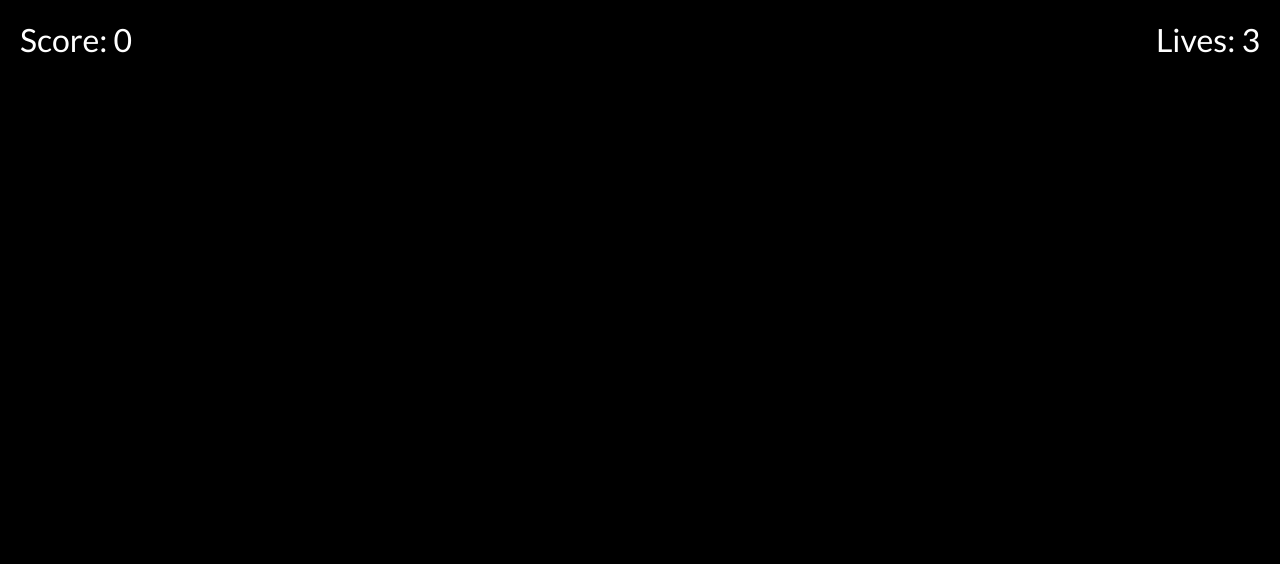
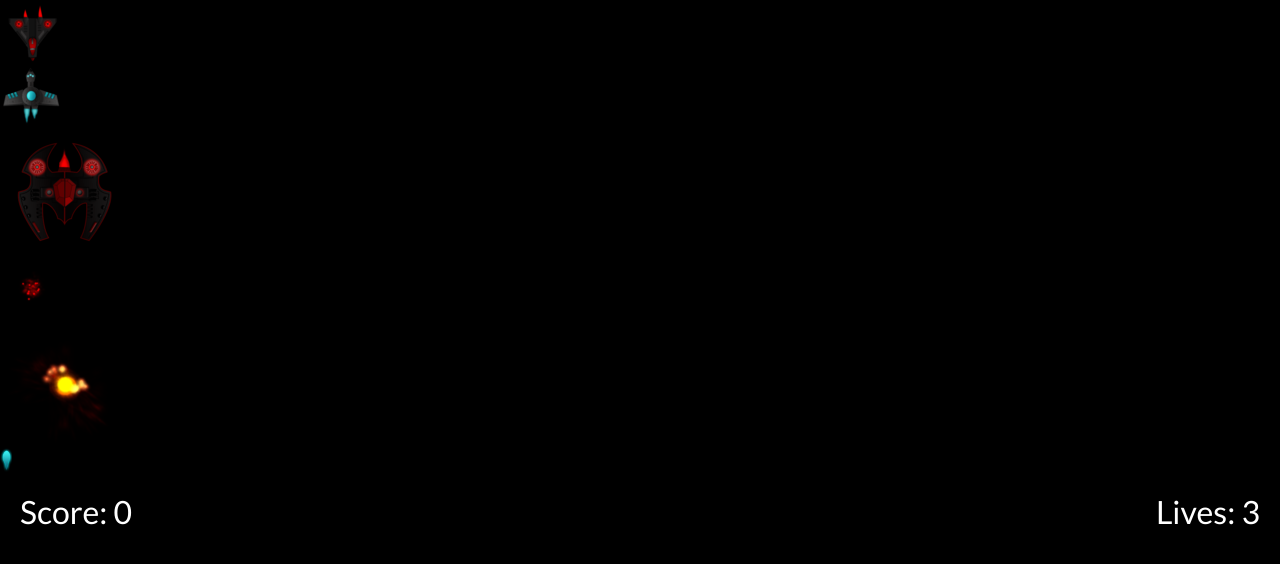
Before and after one commit to AlltiViajero/space_ship, a plain HTML site: page index.html in a window 1280 px wide. Drawn offline with Linux system fonts and the light colour scheme.

Commit message:
add object in html and style with animation move

```diff
--- a/css/style.css
+++ b/css/style.css
@@ -1,5 +1,9 @@
 :root{
     --primary-color: #09fced;
+    --size-unit: 64px;
+    --ships-animation-time: 250ms;
+    --explosions-animation-time: 600ms;
+
 }
 *,
 *::after,
@@ -63,6 +67,82 @@ body{
 .modal__button:hover{
     box-shadow: 0px 0px 20px 5px var(--primary-color);
 }
+.spaceship{
+    width: var(--size-unit);
+    height: var(--size-unit);
+    background-image: url(../images/enemy.png);
+    animation: move-8-units-X var(--ships-animation-time) steps(8) infinite;
+}
+.enemy{
+    width: var(--size-unit);
+    height: var(--size-unit);
+    background-image: url(../images/ship.png);
+    animation: move-5-units-X var(--ships-animation-time) steps(5) infinite;
+}
+.enemy--big{
+    width: calc(var(--size-unit)*2);
+    height: calc(var(--size-unit)*2);
+    background-image: url(../images/enemy-big.png);
+    animation: move-16-units-X var(--ships-animation-time) steps(8) infinite;
+}
+.explosion{
+    width: var(--size-unit);
+    height: var(--size-unit);
+    background-image: url(../images/explosion.png);
+    animation: move-17-units-X var(--explosions-animation-time) steps(17) infinite;
+}
+.explosion--big{
+    width: calc(var(--size-unit)*2);
+    height: calc(var(--size-unit)*2);
+    background-image: url(../images/explosion-big.png);
+    animation: move-34-units-X var(--explosions-animation-time) steps(17) infinite;
+}
+.missile{
+    background-image: url(../images/missile.png);
+    background-size: cover;
+    width: 12px;
+    height: 24px;
+}
+@keyframes move-8-units-X {
+    from{
+        background-position-x: 0px ;
+    }
+    to {
+        background-position-x: calc(var(--size-unit)* -8)
+    }
+}
+@keyframes move-5-units-X {
+    from{
+        background-position-x: 0px ;
+    }
+    to {
+        background-position-x: calc(var(--size-unit)* -5)
+    }
+}
+@keyframes move-16-units-X {
+    from{
+        background-position-x: 0px ;
+    }
+    to {
+        background-position-x: calc(var(--size-unit)* -16)
+    }
+}
+@keyframes move-17-units-X {
+    from{
+        background-position-x: 0px ;
+    }
+    to {
+        background-position-x: calc(var(--size-unit)* -17)
+    }
+}
+@keyframes move-34-units-X {
+    from{
+        background-position-x: 0px ;
+    }
+    to {
+        background-position-x: calc(var(--size-unit)* -34)
+    }
+}
 .hide{
     display: none;
 }
--- a/index.html
+++ b/index.html
@@ -10,7 +10,12 @@
 </head>
 <body>
     <div class="contener">
-        <div class="spaceship">
+        <div class="spaceship"></div>
+        <div class="enemy"></div>
+        <div class="enemy--big"></div>
+        <div class="explosion"></div>
+        <div class="explosion--big"></div>
+        <div class="missile"></div>
         <section class="information">
             <article class="information__content">Score: 0</article>
             <article class="information__content">Lives: 3</article>
@@ -22,7 +27,6 @@
             </div>
         </div>
     </div>
-    </div>
     <script src="./js/Game.js" type="module"></script>
 </body>
 </html>
```
Lines whose indentation alone changed are shown as unchanged.
